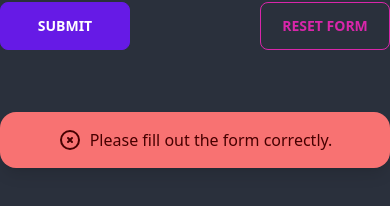
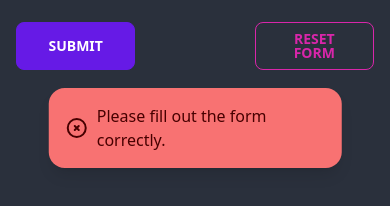
Before and after one commit to PellyDev/msgboard-repo, a React (Vite) app: page / in a window 390 px wide. Both pictures are taken after typing "Sample", "Sample", "Sample123", "Sample" into the empty fields and a click on the button "SUBMIT". Shown: the part 592-798 px from the top of the page. Built offline with nearby package versions, Linux system fonts and the light colour scheme; no server answers; the HTML template or start-up script is replaced by a standard one.

Commit message:
mobile css changes

```diff
--- a/src/components/Form.tsx
+++ b/src/components/Form.tsx
@@ -132,7 +132,7 @@ export default function Form({ createToast, onPostCreated }: TProps) {
 
     return (
         <form onSubmit={handleSubmit}>
-            <div className="form-control max-w-lg mx-auto pt-12">
+            <div className="form-control max-w-lg mx-auto pt-12 pb-6 px-4">
                 <label htmlFor="author" className="label">
                     <span className="label-text">Author</span>
                 </label>
--- a/src/components/Post.tsx
+++ b/src/components/Post.tsx
@@ -34,7 +34,7 @@ export default function Post(props: TProps) {
         // TODO: implement serverless function to delete post
     }
     return (
-        <div className="card w-6/12 shadow-xl">
+        <div className="card md:w-6/12 shadow-xl">
             <div className="card-body gap-8">
                 <div className="flex justify-between">
                     <h2 className="card-title text-primary font-bold">
--- a/src/components/Toast.tsx
+++ b/src/components/Toast.tsx
@@ -88,7 +88,7 @@ export default function Toast(props: TProps) {
 
     return (
         <div
-            className={`alert ${alertType} shadow-lg max-w-md fixed bottom-[10%] left-1/2 -translate-x-[50%] cursor-pointer hover:brightness-75 transition-[filter]`}
+            className={`alert ${alertType} shadow-lg w-3/4 md:w-fit fixed bottom-[10%] left-1/2 -translate-x-[50%] cursor-pointer hover:brightness-75 transition-[filter]`}
         >
             <div>
                 {svg}
```
